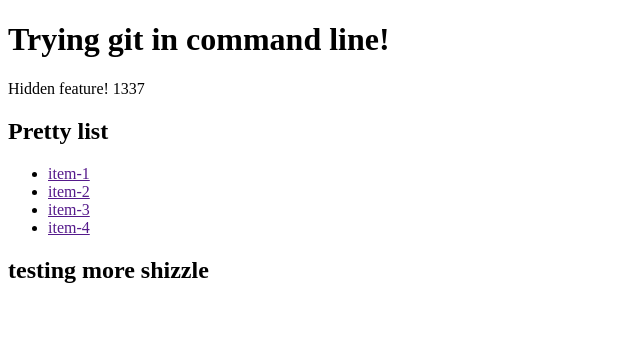
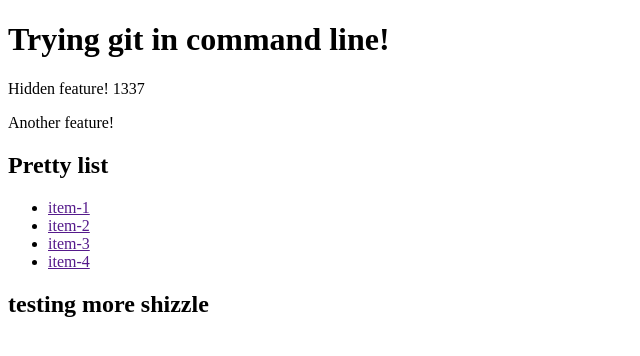
Before and after one commit to Leonduif/bla, a plain HTML site: page index.html in a window 1280 px wide. Shown: the whole page, without its empty margins (0-640 px from the left). Drawn offline with Linux system fonts and the light colour scheme.

Commit message:
Feature numero 2!

```diff
--- a/index.html
+++ b/index.html
@@ -8,6 +8,8 @@
 	<h1>Trying git in command line!</h1>
 
 	<p>Hidden feature! 1337</p>
+
+	<p>Another feature!</p>
 
 	<h2>Pretty list</h2>
 	<ul>
```
